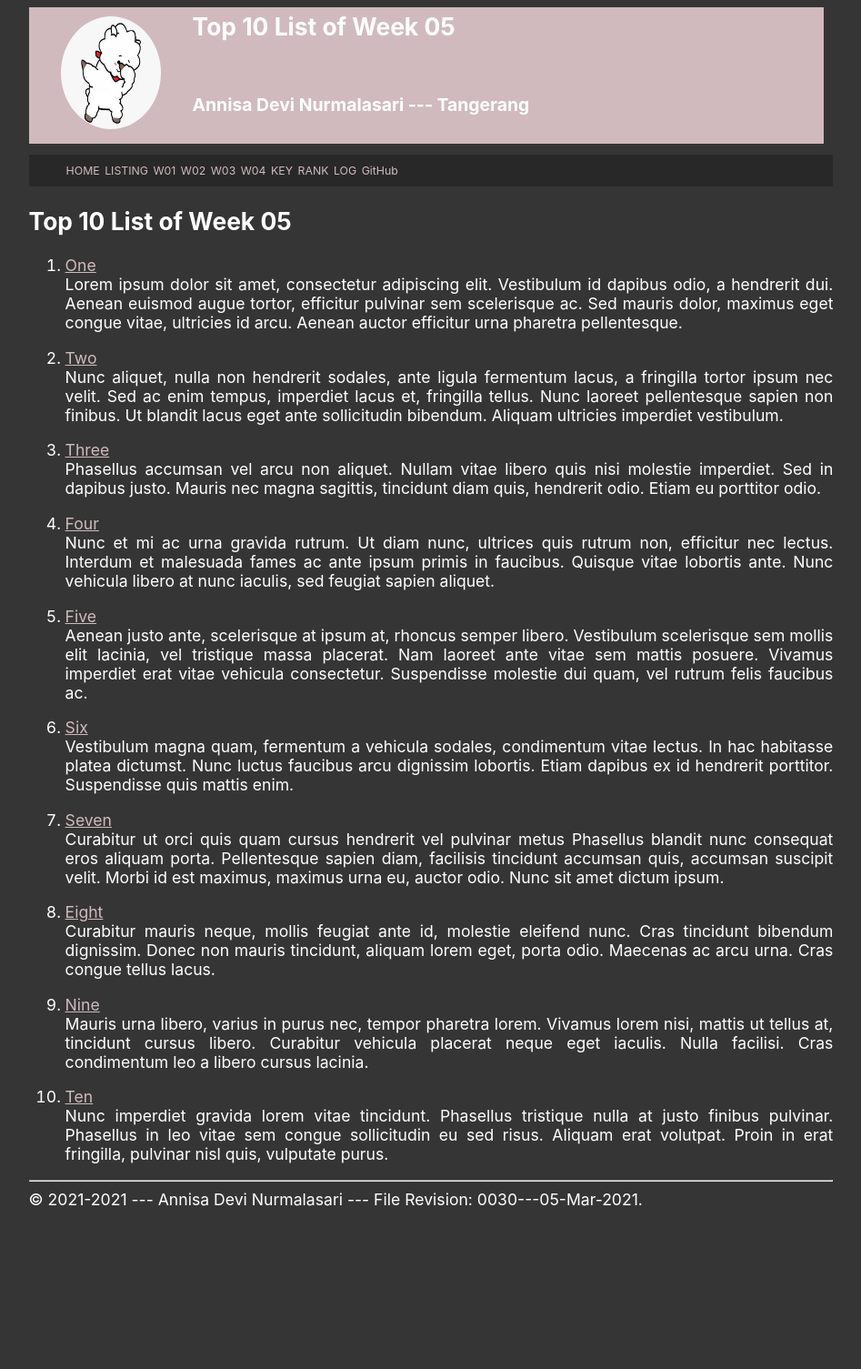
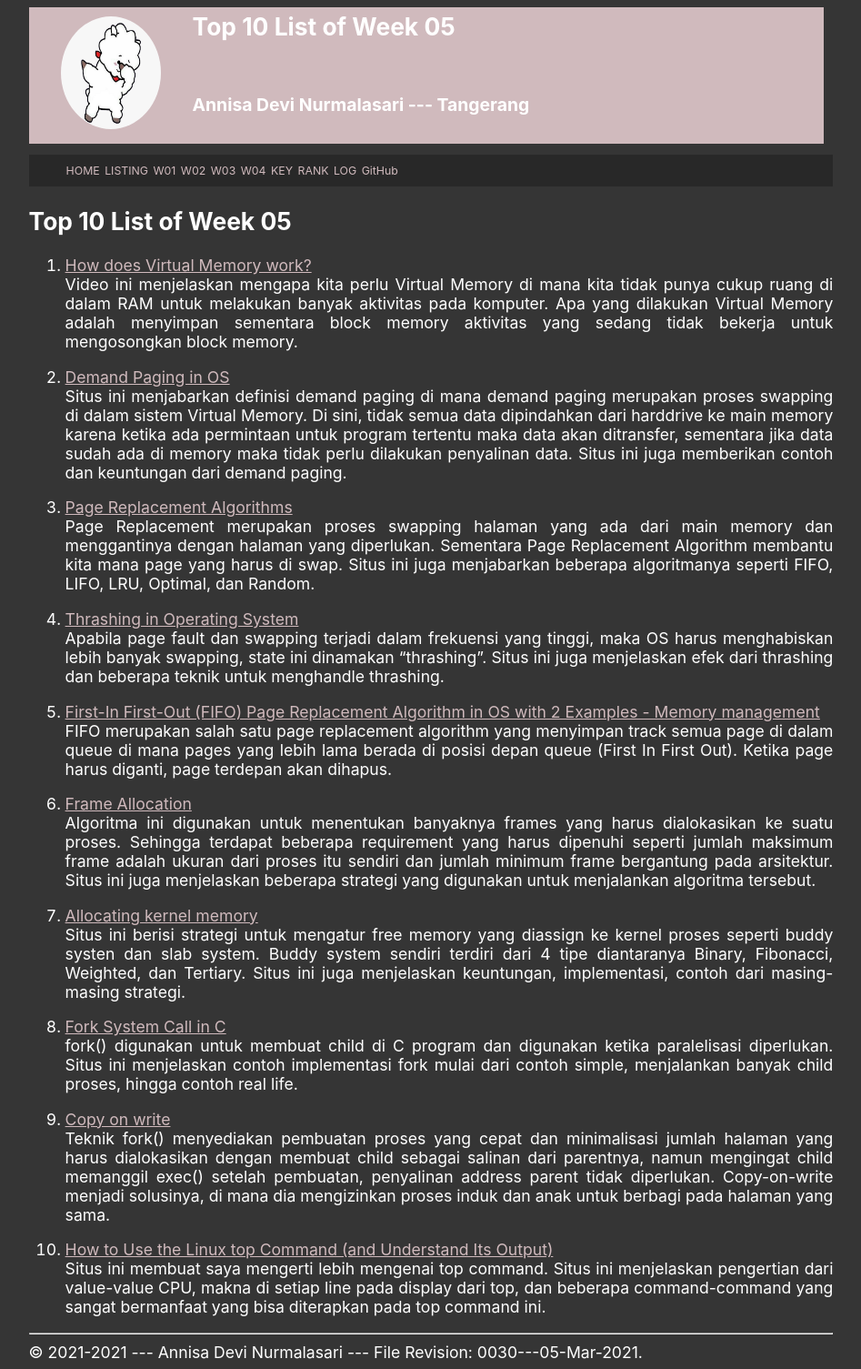
Before and after one commit to annisadevin/os211, a Jekyll site: the page built from w05.md, in a window 1280 px wide. Shown: the whole page at 91% size, without its empty margins (166-1113 px from the left). Built offline with Jekyll 4.4.1, drawn with Linux system fonts in a browser that asks for light colours; our own code applies the rules of GitHub Pages for plain Markdown files; before the commit the page ends 1337 px from its top, so only the background shows below that.

Commit message:
Update w05.md

```diff
--- a/w05.md
+++ b/w05.md
@@ -5,72 +5,32 @@ permalink: /W05/
 
 # Top 10 List of Week 05
 
-1. [One](https://en.wikipedia.org/wiki/1)<br>
-Lorem ipsum dolor sit amet, consectetur adipiscing elit.
-Vestibulum id dapibus odio, a hendrerit dui.
-Aenean euismod augue tortor, efficitur pulvinar sem scelerisque ac.
-Sed mauris dolor, maximus eget congue vitae, ultricies id arcu.
-Aenean auctor efficitur urna pharetra pellentesque.
+1. [How does Virtual Memory work?](https://www.youtube.com/watch?v=59MxYkCs1rg)<br>
+Video ini menjelaskan mengapa kita perlu Virtual Memory di mana kita tidak punya cukup ruang di dalam RAM untuk melakukan banyak aktivitas pada komputer. Apa yang dilakukan Virtual Memory adalah menyimpan sementara block memory aktivitas yang sedang tidak bekerja untuk mengosongkan block memory.
 
-2. [Two](https://en.wikipedia.org/wiki/2)<br>
-Nunc aliquet, nulla non hendrerit sodales, ante ligula fermentum lacus, a fringilla tortor ipsum nec velit.
-Sed ac enim tempus, imperdiet lacus et, fringilla tellus.
-Nunc laoreet pellentesque sapien non finibus.
-Ut blandit lacus eget ante sollicitudin bibendum.
-Aliquam ultricies imperdiet vestibulum.
+2. [Demand Paging in OS](http://digitalthinkerhelp.com/demand-paging-in-os-operating-system-examples-advantages-working/)<br>
+Situs ini menjabarkan definisi demand paging di mana demand paging merupakan proses swapping di dalam sistem Virtual Memory. Di sini, tidak semua data dipindahkan dari harddrive ke main memory karena ketika ada permintaan untuk program tertentu maka data akan ditransfer, sementara jika data sudah ada di memory maka tidak perlu dilakukan penyalinan data. Situs ini juga memberikan contoh dan keuntungan dari demand paging.
 
-3. [Three](https://en.wikipedia.org/wiki/3)<br>
-Phasellus accumsan vel arcu non aliquet.
-Nullam vitae libero quis nisi molestie imperdiet.
-Sed in dapibus justo.
-Mauris nec magna sagittis, tincidunt diam quis, hendrerit odio.
-Etiam eu porttitor odio.
+3. [Page Replacement Algorithms](https://www.gatevidyalay.com/page-replacement-algorithms-page-fault/)<br>
+Page Replacement merupakan proses swapping halaman yang ada dari main memory dan menggantinya dengan halaman yang diperlukan. Sementara Page Replacement Algorithm membantu kita mana page yang harus di swap. Situs ini juga menjabarkan beberapa algoritmanya seperti FIFO, LIFO, LRU, Optimal, dan Random.
 
-4. [Four](https://en.wikipedia.org/wiki/4)<br>
-Nunc et mi ac urna gravida rutrum.
-Ut diam nunc, ultrices quis rutrum non, efficitur nec lectus.
-Interdum et malesuada fames ac ante ipsum primis in faucibus.
-Quisque vitae lobortis ante.
-Nunc vehicula libero at nunc iaculis, sed feugiat sapien aliquet.
+4. [Thrashing in Operating System](https://www.studytonight.com/operating-system/thrashing-in-operating-system)<br>
+Apabila page fault dan swapping terjadi dalam frekuensi yang tinggi, maka OS harus menghabiskan lebih banyak swapping, state ini dinamakan "thrashing". Situs ini juga menjelaskan efek dari thrashing dan beberapa teknik untuk menghandle thrashing.
 
-5. [Five](https://en.wikipedia.org/wiki/5)<br>
-Aenean justo ante, scelerisque at ipsum at, rhoncus semper libero.
-Vestibulum scelerisque sem mollis elit lacinia, vel tristique massa placerat.
-Nam laoreet ante vitae sem mattis posuere.
-Vivamus imperdiet erat vitae vehicula consectetur.
-Suspendisse molestie dui quam, vel rutrum felis faucibus ac.
+5. [First-In First-Out (FIFO) Page Replacement Algorithm in OS with 2 Examples - Memory management](https://www.youtube.com/watch?v=ET43MRKRuYM)<br>
+FIFO merupakan salah satu page replacement algorithm yang menyimpan track semua page di dalam queue di mana pages yang lebih lama berada di posisi depan queue (First In First Out). Ketika page harus diganti, page terdepan akan dihapus.
 
-6. [Six](https://en.wikipedia.org/wiki/6)<br>
-Vestibulum magna quam, fermentum a vehicula sodales, condimentum vitae lectus.
-In hac habitasse platea dictumst.
-Nunc luctus faucibus arcu dignissim lobortis.
-Etiam dapibus ex id hendrerit porttitor.
-Suspendisse quis mattis enim.
+6. [Frame Allocation](https://www.techtud.com/short-notes/virtual-memory-frame-allocation-strategies-used-frame-allocation)<br>
+Algoritma ini digunakan untuk menentukan banyaknya frames yang harus dialokasikan ke suatu proses. Sehingga terdapat beberapa requirement yang harus dipenuhi seperti jumlah maksimum frame adalah ukuran dari proses itu sendiri dan jumlah minimum frame bergantung pada arsitektur. Situs ini juga menjelaskan beberapa strategi yang digunakan untuk menjalankan algoritma tersebut.
 
-7. [Seven](https://en.wikipedia.org/wiki/7)<br>
-Curabitur ut orci quis quam cursus hendrerit vel pulvinar metus
-Phasellus blandit nunc consequat eros aliquam porta.
-Pellentesque sapien diam, facilisis tincidunt accumsan quis, accumsan suscipit velit.
-Morbi id est maximus, maximus urna eu, auctor odio.
-Nunc sit amet dictum ipsum.
+7. [Allocating kernel memory](https://www.geeksforgeeks.org/operating-system-allocating-kernel-memory-buddy-system-slab-system/)<br>
+Situs ini berisi strategi untuk mengatur free memory yang diassign ke kernel proses seperti buddy systen dan slab system. Buddy system sendiri terdiri dari 4 tipe diantaranya Binary, Fibonacci, Weighted, dan Tertiary. Situs ini juga menjelaskan keuntungan, implementasi, contoh dari masing-masing strategi.
 
-8. [Eight](https://en.wikipedia.org/wiki/8)<br>
-Curabitur mauris neque, mollis feugiat ante id, molestie eleifend nunc.
-Cras tincidunt bibendum dignissim.
-Donec non mauris tincidunt, aliquam lorem eget, porta odio.
-Maecenas ac arcu urna.
-Cras congue tellus lacus.
+8. [Fork System Call in C](https://linuxhint.com/fork_linux_system_call_c/)<br>
+fork() digunakan untuk membuat child di C program dan digunakan ketika paralelisasi diperlukan. Situs ini menjelaskan contoh implementasi fork mulai dari contoh simple, menjalankan banyak child proses, hingga contoh real life.
 
-9. [Nine](https://en.wikipedia.org/wiki/9)<br>
-Mauris urna libero, varius in purus nec, tempor pharetra lorem.
-Vivamus lorem nisi, mattis ut tellus at, tincidunt cursus libero.
-Curabitur vehicula placerat neque eget iaculis.
-Nulla facilisi.
-Cras condimentum leo a libero cursus lacinia.
+9. [Copy on write](https://padakuu.com/article/95-copy-on-write)<br>
+Teknik fork() menyediakan pembuatan proses yang cepat dan minimalisasi jumlah halaman yang harus dialokasikan dengan membuat child sebagai salinan dari parentnya, namun mengingat child memanggil exec() setelah pembuatan, penyalinan address parent tidak diperlukan. Copy-on-write menjadi solusinya, di mana dia mengizinkan proses induk dan anak untuk berbagi pada halaman yang sama.
 
-10. [Ten](https://en.wikipedia.org/wiki/10)<br>
-Nunc imperdiet gravida lorem vitae tincidunt.
-Phasellus tristique nulla at justo finibus pulvinar.
-Phasellus in leo vitae sem congue sollicitudin eu sed risus.
-Aliquam erat volutpat.
-Proin in erat fringilla, pulvinar nisl quis, vulputate purus.
+10. [How to Use the Linux top Command (and Understand Its Output)](https://www.howtogeek.com/668986/how-to-use-the-linux-top-command-and-understand-its-output/)<br>
+Situs ini membuat saya mengerti lebih mengenai top command. Situs ini menjelaskan pengertian dari value-value CPU, makna di setiap line pada display dari top, dan beberapa command-command yang sangat bermanfaat yang bisa diterapkan pada top command ini.
```
